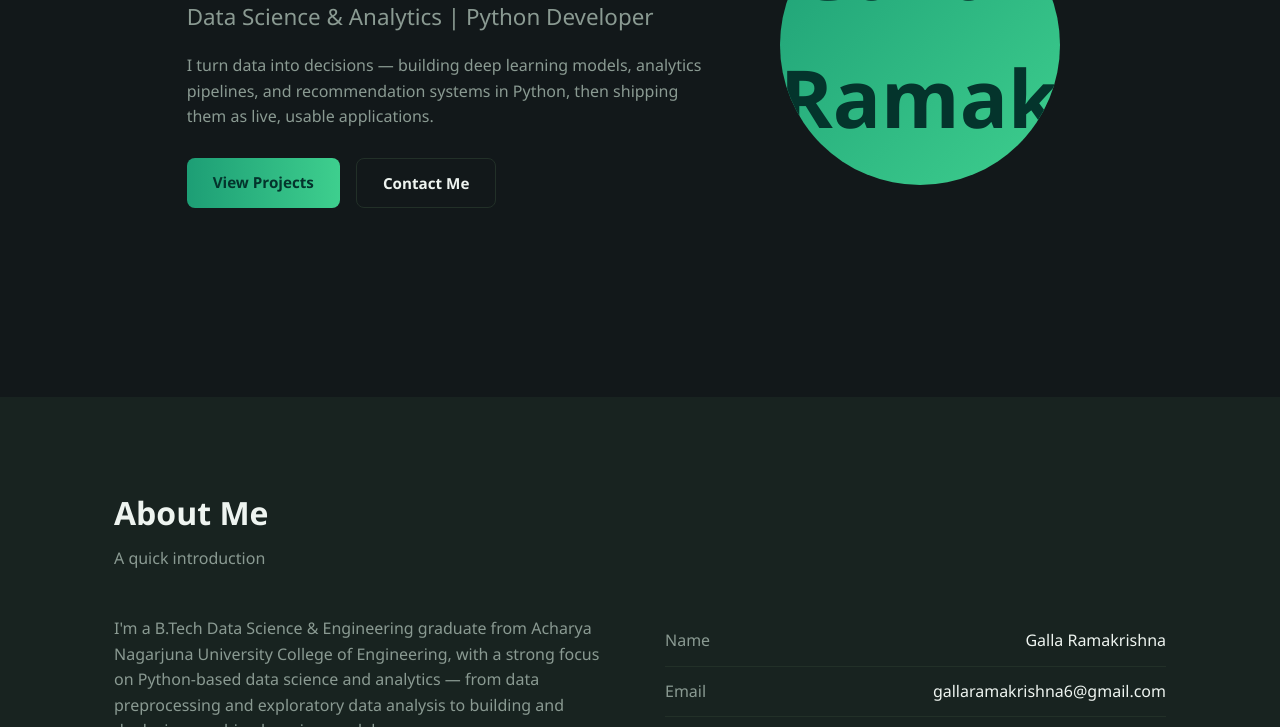
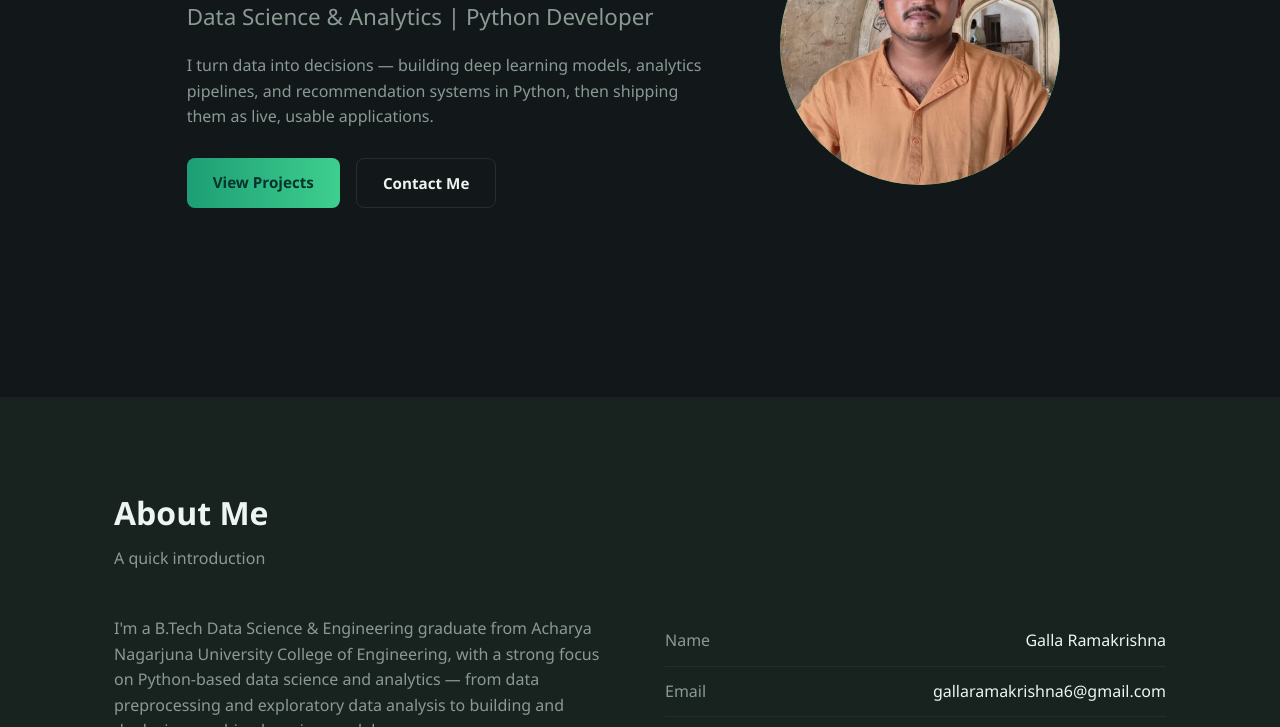
Before and after one commit to gallaramakrishna6-arch/RKprojects, a plain HTML site: page index.html in a window 1280 px wide. Shown: the part 373-1100 px from the top of the page. Drawn offline with Linux system fonts and the light colour scheme.

Commit message:
fix profile image path

```diff
--- a/index.html
+++ b/index.html
@@ -127,7 +127,7 @@
       </div>
     </div>
     <div>
-      <div class="avatar-box"><img src="profile.jpg" alt="Galla Ramakrishna" style="width:100%; height:100%; object-fit:cover; border-radius:50%;"></div>
+      <div class="avatar-box"><img src="profile.png" alt="Galla Ramakrishna" style="width:100%; height:100%; object-fit:cover; border-radius:50%;"></div>
     </div>
   </div>
 </section>
```
